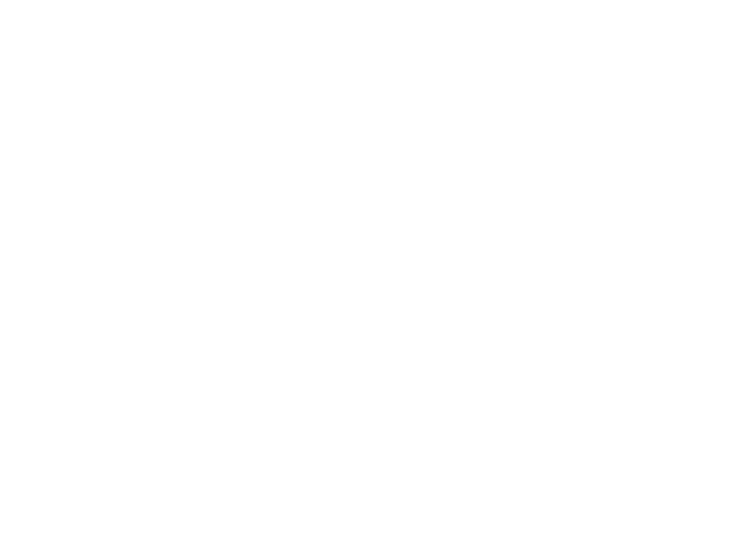
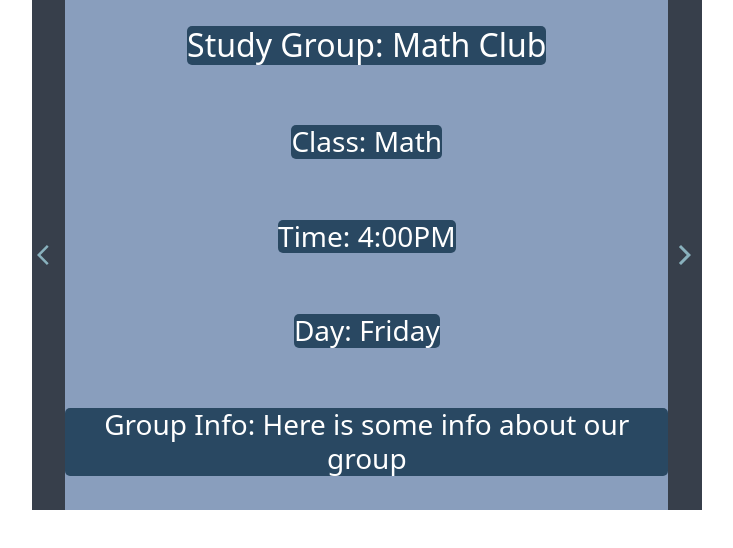
Before and after one commit to bleuLenny/StudyMates, a React (Create React App) app in the folder frontend/: page /carousel in a window 1280 px wide. Before the commit this address had no page. Shown: the top 548 px of the page, without its empty margins (50-783 px from the left). Built offline with nearby package versions, Linux system fonts and the light colour scheme.

Commit message:
Made some edits

```diff
--- a/frontend/src/Routing.jsx
+++ b/frontend/src/Routing.jsx
@@ -7,6 +7,7 @@ import StudySessions from "./pages/StudySessions/StudySessionsPage";
 import PersonalGroups from "./pages/dashboard/PersonalGroups";
 import Dashboard from "./pages/dashboard/Dashboard";
 import Search from "./pages/dashboard/Search";
+import Carousel from "./components/Carousel/Carousel";
 
 const Routing = () => {
   return (
@@ -22,6 +23,8 @@ const Routing = () => {
             <Route path="/dashboard" element={<Dashboard />} />
             <Route path="/mygroups" element={<PersonalGroups />} />
             <Route path="/search" element={<Search />} />
+            <Route path="/carousel" element={<Carousel />} />
+
           </Routes>
         </div>
       </Router>
--- a/frontend/src/components/Carousel/Carousel.js
+++ b/frontend/src/components/Carousel/Carousel.js
@@ -1,6 +1,6 @@
 import React, {useState} from 'react'
 import './Carousel.css';
-import { images } from '../../Helpers/CarouselData';
+import { images } from  '../Helpers/CarouselData';
 import ArrowBackIosIcon from '@material-ui/icons/ArrowBackIos';
 import ArrowForwardIosIcon from '@material-ui/icons/ArrowForwardIos';
 
--- a/frontend/src/components/Helpers/CarouselData.js
+++ b/frontend/src/components/Helpers/CarouselData.js
@@ -1,8 +1,28 @@
-
-import Gray from '../../images/gray-bg.jpg'
+import Gray from "../../images/gray-bg.jpg";
 
 export const images = [
-    { groupname: "Math Club", groupclass: "Math", time: "4:00PM", day: "Friday", info: "Here is some info about our group", img: Gray },
-    { groupname: "Geography Buddies", groupclass: "Geography", time: "3:30PM", day: "Thursday", info: "Here is some info about our group", img: Gray },
-    { groupname: "Python Practice", groupclass: "Object Oriented Programming", time: "5:00PM", day: "Monday", info: "Here is some info about our group", img: Gray }
-]
+  {
+    groupname: "Math Club",
+    groupclass: "Math",
+    time: "4:00PM",
+    day: "Friday",
+    info: "Here is some info about our group",
+    img: Gray,
+  },
+  {
+    groupname: "Geography Buddies",
+    groupclass: "Geography",
+    time: "3:30PM",
+    day: "Thursday",
+    info: "Here is some info about our group",
+    img: Gray,
+  },
+  {
+    groupname: "Python Practice",
+    groupclass: "Object Oriented Programming",
+    time: "5:00PM",
+    day: "Monday",
+    info: "Here is some info about our group",
+    img: Gray,
+  },
+];
--- a/frontend/src/pages/dashboard/Footer.css
+++ b/frontend/src/pages/dashboard/Footer.css
@@ -1,6 +1,6 @@
 .main-footer {
   text-align: center;
-    background-color: #FFD485;
+  background-color: #ffd485;
   padding-top: 3em;
   padding-bottom: 3em;
   position: fixed;
@@ -8,3 +8,7 @@
   width: 85vw;
   margin-left: 0;
 }
+
+.container{
+  color: white;
+}
--- a/frontend/src/pages/dashboard/Search.js
+++ b/frontend/src/pages/dashboard/Search.js
@@ -1,22 +1,24 @@
-import {React, useState} from 'react'
-import Dashboard from './Dashboard'
-import Header from './Header'
-import axios from 'axios';
+import { React, useState, useEffect } from "react";
+import Header from "./Header";
+import axios from "axios";
+import Footer from "./Footer";
 
 export default function Search() {
   const [courses, setCourses] = useState([]);
-    axios.get("/api/list")
-        .then((val) => {
-            setCourses(val);
-            console.log(val);
+  useEffect(() => {
+    axios.get("/api/list").then((val) => {
+      setCourses(val.data);
+      console.log(val.data);
     });
+  }, []);
 
   return (
     <div>
-            <Header/>
-            <input type="text" placeholder='Search...'/>
+      <Header />
+      <input type="text" placeholder="Search..." />
 
       <h1>Hiya</h1>
+      <Footer/>
     </div>
-    )
+  );
 }
```
Lines whose indentation alone changed are shown as unchanged.
